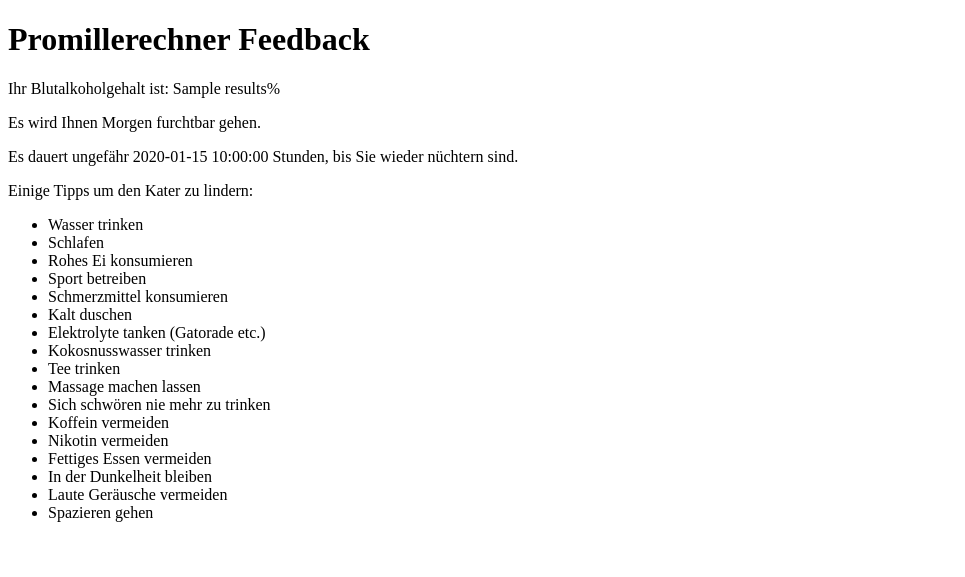
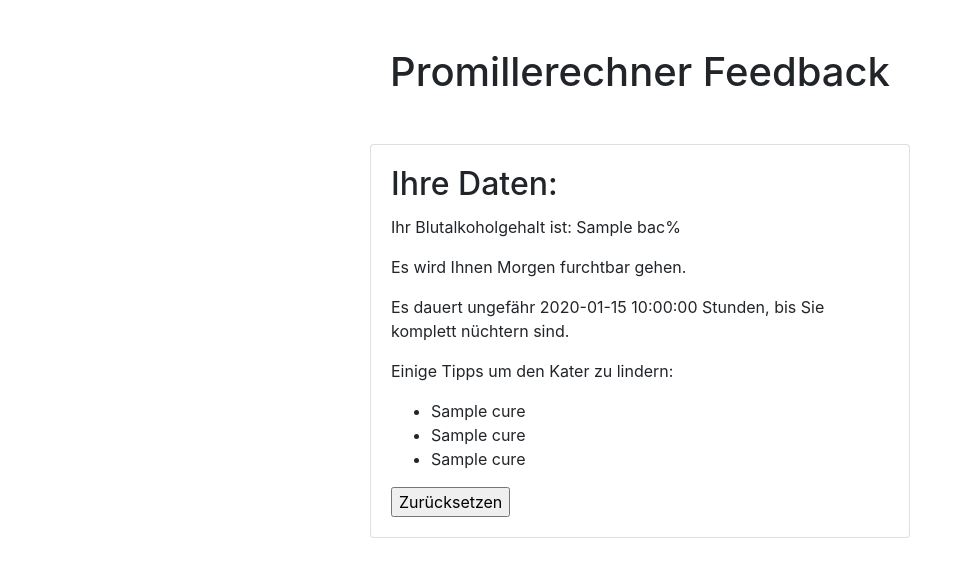
Before and after one commit to medvedametro/PROG2-Promillerechner, a Flask app: template templates/feedback.html in a window 1280 px wide. Shown: the top 577 px of the page, without its empty margins (0-965 px from the left). Run offline with Flask 2, Linux system fonts and the light colour scheme; the template is opened without the code that fills it: most values are stand-ins (such as "Sample title", 1, 10 or a date in 2020); some libraries are stand-ins or nearby versions.

Commit message:
Version 1.0

```diff
--- a/main.py
+++ b/main.py
@@ -1,71 +1,69 @@
-from flask import Flask, render_template
+from flask import Flask, render_template, request
 import random
 
 app = Flask("Promillerechner")
 
+@app.route('/rechner', methods=['GET', 'POST'])
+def hello():
+    if request.method == 'POST':
+        weight = float(request.form['weight'])
+        gender = request.form['gender']
+        beer = float(request.form['beer'])
+        wine = float(request.form['wine'])
+        cocktail = float(request.form['cocktail'])
+        schnaps = float(request.form['schnaps'])
+        time_elapsed = int(request.form['time_elapsed'])
 
-@app.route('/feedback')
-def feedback():
-    return render_template('feedback.html')
+        def calculate_bac(weight, gender, beer, wine, cocktail, schnaps, time_elapsed):
+            m = 0.1125
+            if gender == "m":
+                r = 0.68
+            elif gender == "w":
+                r = 0.55
+            else:
+                r = 0.68
+            bac = 0
+            bac += ((beer * 0.33) * 0.514) / (weight * r)
+            bac += ((wine * 0.185) * 0.1269) / (weight * r)
+            bac += ((cocktail * 0.2) * 0.1800) / (weight * r)
+            bac += ((schnaps * 0.005) * 0.4000) / (weight * r)
+            bac = bac * 100 - (0.1125 * (time_elapsed / 60))
+            bac = round(bac, 2)
+            return bac
 
+        bac = calculate_bac(weight, gender, beer, wine, cocktail, schnaps, time_elapsed)
+        if bac <= 0:
+            result = ("Sie sind nüchtern.")
+        else:
+            sober_time = bac / 0.1125
+            result = (f"Ihr Blutalkoholgehalt ist: {bac}%")
+            if beer > 0 and wine > 0 and cocktail > 0 and schnaps > 0:
+                result = ("Durch Mischen verschiedenen Alkohols wird Ihr Kater deutlich spürbar sein.")
+            elif bac < 0.2:
+                result = ("Es ist mit einem leichten Kater zu rechnen.")
+            elif bac < 0.5:
+                result = ("Es ist mit einem mittelstarken Kater zu rechnen.")
+            else:
+                result = ("Es wird Ihnen Morgen furchtbar gehen.")
+            result = (f"Sie werden in ungefähr {sober_time:.2f} Stunden wieder nüchtern sein.")
+            if bac >= 0.5:
+                result = ("In Ihrem Zustand ist es verboten Motorfahrzeuge und Fahrräder zu nutzen.")
+            elif bac >= 0.2:
+                result = ("Es ist nicht zu empfehlen in diesem Zustand ein Motorfahrzeug zu lenken.")
 
-@app.route('/hello')
-def hello_world():
-    return render_template('hello.html')
-
-
-if __name__ == "__main__":
-    app.run(debug=True, port=5000)
-
-
-def calculate_bac():
-    # Constants for alcohol density and metabolism rate
-    # metabolism rate for men: 0.015; for women: 0.01
-    # using 0.01 for simplicity
-    m = 0.01
-    weight = float(input("Bitte geben Sie ihr Gewicht in Kilogramm an. "))
-    gender = input("Bitte geben Sie ihr Geschlecht an (m/w). ")
-    if gender == "m":
-        r = 0.68
-    elif gender == "w":
-        r = 0.55
-    else:
-        print("Ungültige Eingabe. Berechnungen werden standartisiert für das männliche Geschlecht durchgeführt.")
-        r = 0.68
-    bac = 0
-    beer = float(input("Wie viele Liter Bier haben Sie konsumiert? (1 Flaschenbier = ~0.33l "))
-    wine = float(input("Wie viele Liter Wein haben Sie konsumiert? (1 Glas Wein = ~0.185l "))
-    cocktail = float(input("Wie viele Liter Cocktails oder Mischgetränke haben Sie konsumiert? (1 Cocktail = ~0.2l "))
-    schnaps = float(input("Wie viele Liter harten Alkohol haben Sie konsumiert? (1 Shot = ~0.05l "))
-    bac += (beer * 0.0514) / (weight * r)
-    bac += (wine * 0.01269) / (weight * r)
-    bac += (cocktail * 0.01800) / (weight * r)
-    bac += (schnaps * 0.04000) / (weight * r)
-    time_elapsed = int(input("Wie viel Zeit ist seit dem Start des Alkoholkonsums in Minuten vergangen? "))
-    bac = bac * 100 - (m * (time_elapsed / 60))
-    bac = round(bac, 2)
-    if bac <= 0:
-        print("Sie sind nüchtern.")
-    else:
-        sober_time = bac / m
-        print(f"Ihr Blutalkoholgehalt ist: {bac}%")
-        if beer > 0 and wine > 0 and cocktail > 0 and schnaps > 0:
-            print("Durch Mischen verschiedenen Alkohols wird Ihr Kater deutlich spürbar sein.")
-        elif bac < 0.2:
-            print("Es ist mit einem leichten Kater zu rechnen.")
-        elif bac < 0.5:
-            print("Es ist mit einem mittelstarken Kater zu rechnen.")
-        else:
-            print("Es wird Ihnen Morgen furchtbar gehen.")
-        print(f"Sie werden in ungefähr {sober_time:.2f} Stunden wieder nüchtern sein.")
         hangover_cures = ["Wasser trinken", "Schlafen", "Rohes Ei konsumieren", "Sport betreiben",
                           "Schmerzmittel konsumieren", "Kalt duschen", "Elektrolyte tanken (Gatorade etc.)",
                           "Kokosnusswasser trinken", "Tee trinken", "Massage machen lassen",
                           "Sich schwören nie mehr zu trinken", "Koffein vermeiden", "Nikotin vermeiden",
                           "Fettiges Essen vermeiden", "In der Dunkelheit bleiben", "Laute Geräusche vermeiden",
                           "Spazieren gehen", "ein Konterbier trinken", "LOTR-/Star Wars Marathon"]
-        print("Eine bewährte Katerkur ist: " + random.choice(hangover_cures))
-        if bac >= 0.5:
-            print("In Ihrem Zustand ist es verboten Motorfahrzeuge und Fahrräder zu nutzen.")
-        elif bac >= 0.2:
-            print("Es ist nicht zu empfehlen in diesem Zustand ein Motorfahrzeug zu lenken.")
+
+        cures = random.sample(hangover_cures, 3)
+
+        bac = calculate_bac(weight, gender, beer, wine, cocktail, schnaps, time_elapsed)
+        return render_template('feedback.html', bac=bac, sober_time=bac / 0.1125, cure=cures)
+    return render_template('formular.html')
+
+
+if __name__ == "__main__":
+    app.run(debug=True, port=5000)
--- a/templates/feedback.html
+++ b/templates/feedback.html
@@ -1,12 +1,18 @@
 <!DOCTYPE html>
 <html>
 <head>
+    <link rel="stylesheet" href="https://stackpath.bootstrapcdn.com/bootstrap/4.5.0/css/bootstrap.min.css" integrity="sha384-9aIt2nRpC12Uk9gS9baDl411NQApFmC26EwAOH8WgZl5MYYxFfc+NcPb1dKGj7Sk" crossorigin="anonymous">
     <title>Promillerechner Feedback</title>
 </head>
 <body>
-    <h1>Promillerechner Feedback</h1>
-    <p>Ihr Blutalkoholgehalt ist: {{ results }}%</p>
-
+    <div class="container">
+        <h1 class="text-center my-5">Promillerechner Feedback</h1>
+        <div class="row">
+            <div class="col-md-6 mx-auto">
+                <div class="card">
+                    <div class="card-body">
+                        <h2 class="card-title ">Ihre Daten:</h2>
+                        <p class="card-text">Ihr Blutalkoholgehalt ist: {{ bac }}%</p>
                         {% if bac <= 0 %}
                             <p>Sie sind nüchtern.</p>
                         {% else %}
@@ -19,26 +25,32 @@
                             {% endif %}
                         {% endif %}
 
-    <p>Es dauert ungefähr {{ sober_time }} Stunden, bis Sie wieder nüchtern sind.</p>
+                        {% if bac >= 0.5 %}
+                            <p> In Ihrem Zustand ist es verboten Motorfahrzeuge und Fahrräder zu nutzen.</p>
+                        {% elif bac > 0.2 %}
+                            <p> Es ist nicht zu empfehlen in diesem Zustand ein Motorfahrzeug zu lenken.</p>
+                            {% endif %}
+
+                        <p>Es dauert ungefähr {{ sober_time }} Stunden, bis Sie komplett nüchtern sind.</p>
+
+                        {% if bac <= 0 %}
+                            <p>Geniessen Sie ihren Katerfreien Tag!</p>
+                        {% else %}
+
                         <p>Einige Tipps um den Kater zu lindern:</p>
                         <ul>
-        <li>Wasser trinken</li>
-        <li>Schlafen</li>
-        <li>Rohes Ei konsumieren</li>
-        <li>Sport betreiben</li>
-        <li>Schmerzmittel konsumieren</li>
-        <li>Kalt duschen</li>
-        <li>Elektrolyte tanken (Gatorade etc.)</li>
-        <li>Kokosnusswasser trinken</li>
-        <li>Tee trinken</li>
-        <li>Massage machen lassen</li>
-        <li>Sich schwören nie mehr zu trinken</li>
-        <li>Koffein vermeiden</li>
-        <li>Nikotin vermeiden</li>
-        <li>Fettiges Essen vermeiden</li>
-        <li>In der Dunkelheit bleiben</li>
-        <li>Laute Geräusche vermeiden</li>
-        <li>Spazieren gehen</li>
+                                <li>{{ cure[0] }}</li>
+                                <li>{{ cure[1] }}</li>
+                                <li>{{ cure[2] }}</li>
                         </ul>
+                        {% endif %}
+                        <form>
+    <input type="button" value="Zurücksetzen" onclick="location.href='http://127.0.0.1:5000/rechner'" />
+</form>
+                    </div>
+                </div>
+            </div>
+        </div>
+    </div>
 </body>
 </html>
```
Also changed, not shown: templates/formular.html (added, +46 -0 lines), templates/hello.html (deleted, +0 -46 lines), templates/index.html (deleted, +0 -24 lines), templates/results.html (deleted, +0 -43 lines), readme.md (added). Lines whose indentation alone changed are shown as unchanged.
